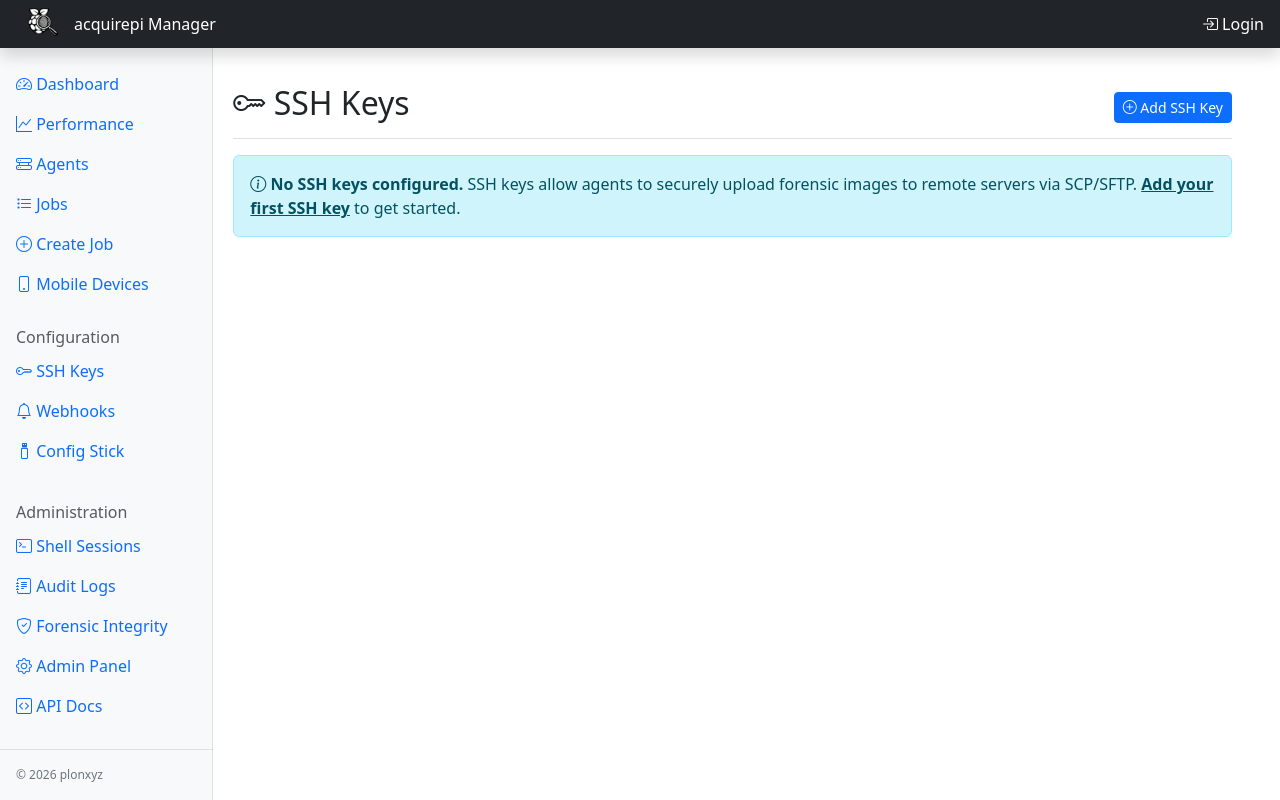
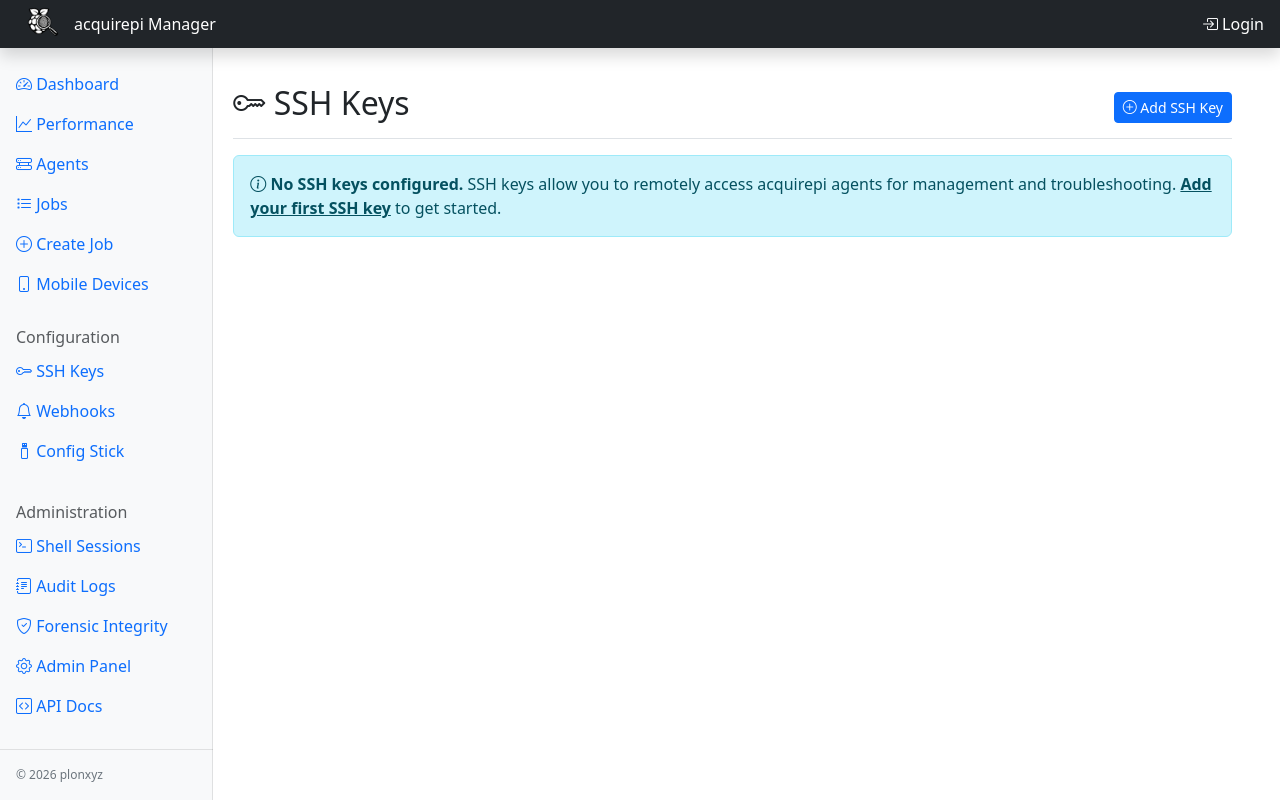
Before and after one commit to plonxyz/acquirepi, a Django app: page /ssh-keys/ in a window 1280 px wide. Run offline with Django 4.2, Linux system fonts and the light colour scheme; data that the repository does not hold is empty.

Commit message:
Revise SSH key information in sshkey_list.html
Updated the description of SSH keys in the template.

```diff
--- a/acquirepi-manager/imager/templates/imager/sshkey_list.html
+++ b/acquirepi-manager/imager/templates/imager/sshkey_list.html
@@ -16,7 +16,7 @@
 <div class="alert alert-info">
     <i class="bi bi-info-circle"></i>
     <strong>No SSH keys configured.</strong>
-    SSH keys allow agents to securely upload forensic images to remote servers via SCP/SFTP.
+    SSH keys allow you to remotely access acquirepi agents for management and troubleshooting.
     <a href="{% url 'sshkey_create' %}" class="alert-link">Add your first SSH key</a> to get started.
 </div>
 {% else %}
```
